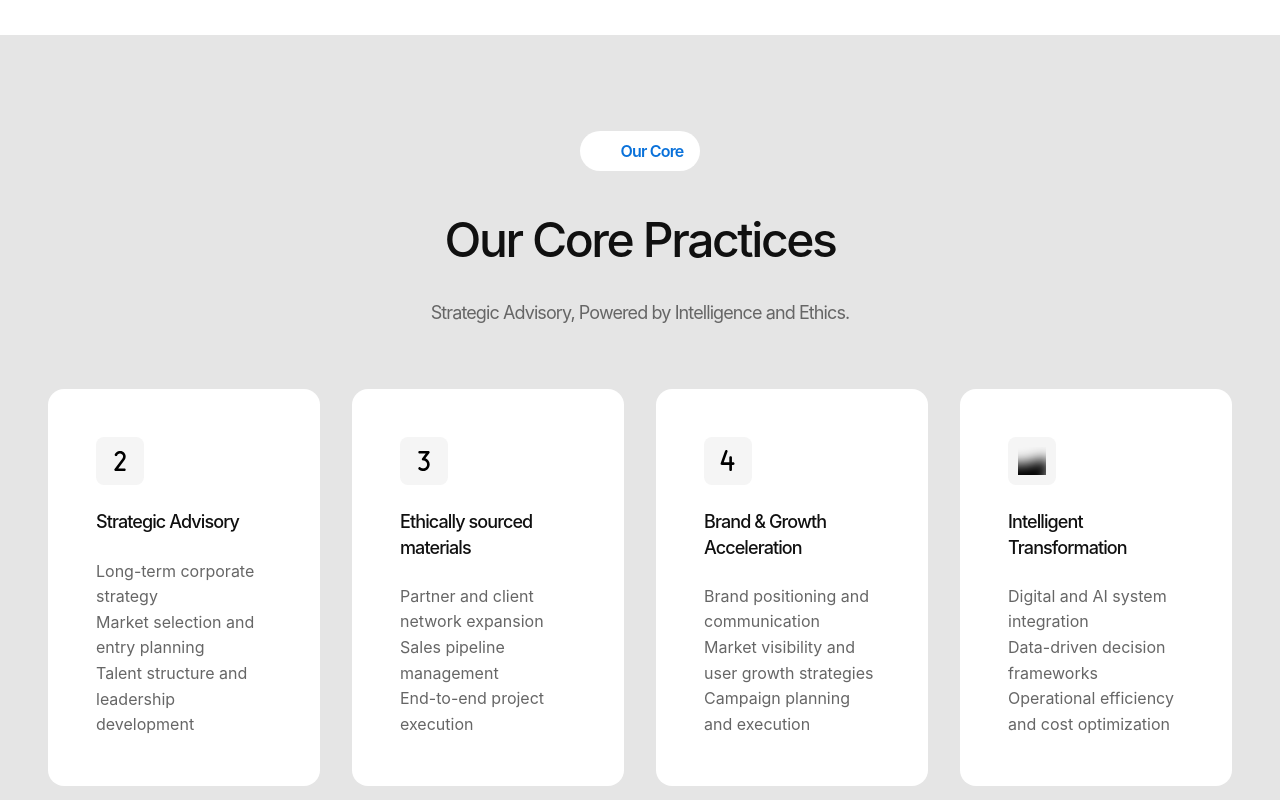
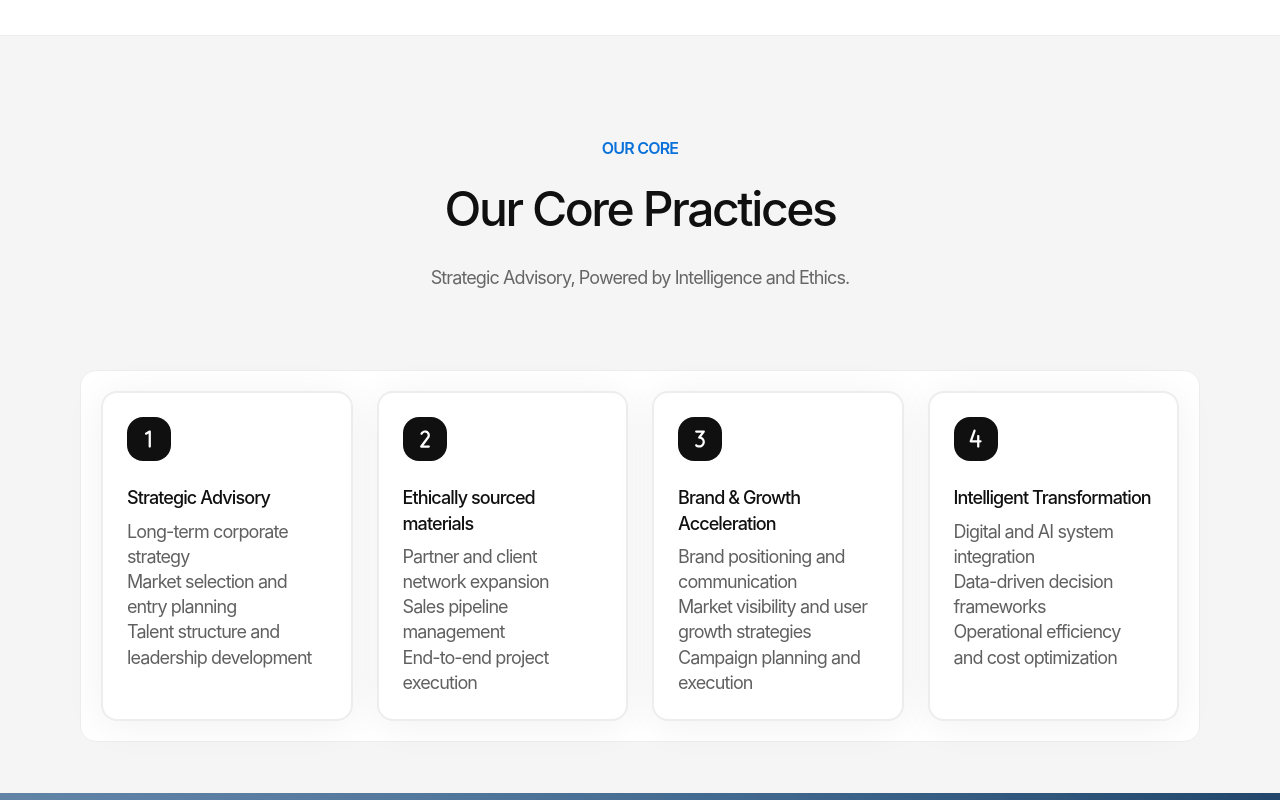
Before and after one commit to JuziHJH/convergence-tech, a plain HTML site: page index.html in a window 1280 px wide. Shown: the part 1700-2500 px from the top of the page. Drawn offline with Linux system fonts and the light colour scheme.

Commit message:
Update website design and add number icons

```diff
--- a/index.html
+++ b/index.html
@@ -103,67 +103,78 @@ Our consultants work closely with clients to define direction, unlock new market
         </div>
     </section>
 
-    <!-- Our Core Practices -->
+    <!-- Our Core - Based on Figma MCP node-id=4-97914 -->
     <section class="our-core" id="our-core">
+        <!-- Background Pattern - layout_93F1VZ -->
+        <div class="our-core-bg-pattern"></div>
+
+        <!-- Container - layout_6IQ2RL -->
+        <div class="our-core-container">
+            <!-- Section Header - layout_SWM0DZ -->
             <div class="section-header">
-            <div class="section-badge">
-                <img src="assets/CodeBubbyAssets/1_20703/42.svg" alt="Icon">
-                <span>Our Core</span>
-            </div>
+                <p class="section-label">OUR CORE</p>
+                <div class="section-header-content">
                     <h2 class="section-title">Our Core Practices</h2>
                     <p class="section-subtitle">Strategic Advisory, Powered by Intelligence and Ethics.</p>
                 </div>
+            </div>
+
+            <!-- Container - layout_UWDPC7 -->
+            <div class="steps-wrapper">
+                <!-- Steps - layout_ZG42HY -->
                 <div class="steps-container">
+                    <!-- Step 1 - layout_8R1G1L -->
                     <div class="step" data-step="1">
+                        <!-- Background Pattern (shown on hover) -->
+                        <div class="step-bg-pattern"></div>
+
+                        <!-- Arrow Container_1 - layout_HY096N -->
+                        <div class="step-number">
+                            <img src="assets/number-one.svg" alt="1">
+                        </div>
+
+                        <!-- Frame 107 - layout_FNB3CA -->
                         <div class="step-content">
-                    <div class="step-icon">
-                        <img src="assets/CodeBubbyAssets/1_20703/43.svg" alt="Strategy Icon">
-                    </div>
                             <h3 class="step-title">Strategic Advisory</h3>
-                    <p class="step-description">
-                        Long-term corporate strategy<br>
-                        Market selection and entry planning<br>
-                        Talent structure and leadership development
-                    </p>
+                            <p class="step-description">Long-term corporate strategy<br>Market selection and entry planning<br>Talent structure and leadership development</p>
                         </div>
                     </div>
+
+                    <!-- Step 2 -->
                     <div class="step" data-step="2">
+                        <div class="step-bg-pattern"></div>
+                        <div class="step-number">
+                            <img src="assets/number-two.svg" alt="2">
+                        </div>
                         <div class="step-content">
-                    <div class="step-icon">
-                        <img src="assets/CodeBubbyAssets/1_20703/44.svg" alt="Markets Icon">
-                    </div>
                             <h3 class="step-title">Ethically sourced materials</h3>
-                    <p class="step-description">
-                        Partner and client network expansion<br>
-                        Sales pipeline management<br>
-                        End-to-end project execution
-                    </p>
+                            <p class="step-description">Partner and client network expansion<br>Sales pipeline management<br>End-to-end project execution</p>
                         </div>
                     </div>
+
+                    <!-- Step 3 -->
                     <div class="step" data-step="3">
+                        <div class="step-bg-pattern"></div>
+                        <div class="step-number">
+                            <img src="assets/number-three.svg" alt="3">
+                        </div>
                         <div class="step-content">
-                    <div class="step-icon">
-                        <img src="assets/CodeBubbyAssets/1_20703/45.svg" alt="Experience Icon">
-                    </div>
                             <h3 class="step-title">Brand & Growth Acceleration</h3>
-                    <p class="step-description">
-                        Brand positioning and communication<br>
-                        Market visibility and user growth strategies<br>
-                        Campaign planning and execution
-                    </p>
+                            <p class="step-description">Brand positioning and communication<br>Market visibility and user growth strategies<br>Campaign planning and execution</p>
                         </div>
                     </div>
+
+                    <!-- Step 4 -->
                     <div class="step" data-step="4">
+                        <div class="step-bg-pattern"></div>
+                        <div class="step-number">
+                            <img src="assets/number-four.svg" alt="4">
+                        </div>
                         <div class="step-content">
-                    <div class="step-icon">
-                        <img src="assets/CodeBubbyAssets/1_20703/46.svg" alt="Data Icon">
+                            <h3 class="step-title">Intelligent Transformation</h3>
+                            <p class="step-description">Digital and AI system integration<br>Data-driven decision frameworks<br>Operational efficiency and cost optimization</p>
                         </div>
-                    <h3 class="step-title">Intelligent Transformation</h3>
-                    <p class="step-description">
-                        Digital and AI system integration<br>
-                        Data-driven decision frameworks<br>
-                        Operational efficiency and cost optimization
-                    </p>
+                    </div>
                 </div>
             </div>
         </div>
--- a/styles.css
+++ b/styles.css
@@ -616,156 +616,270 @@ html {
 }
 
 /* Our Core Practices */
+/* Our Core - Based on Figma MCP node-id=4-97914 */
+/* Our Core - layout_MSKL09 */
 .our-core {
-    padding: var(--spacing-xxxl) var(--spacing-xl);
-    background: #E5E5E5; /* Neutral/20 from Figma */
-}
-
+    /* Auto layout */
+    display: flex;
+    flex-direction: column;
+    align-self: stretch;
+    gap: 4px;
+    padding: 100px 80px;
+
+    /* Sizing */
+    height: 758px;
+
+    /* Fill & Stroke */
+    background: #F5F5F5; /* Neutral/20 */
+    border-top: 1px solid #EDEDED;
+    border-bottom: 0px;
+
+    position: relative;
+    overflow: hidden;
+}
+
+/* Background Pattern - layout_93F1VZ */
+.our-core-bg-pattern {
+    position: absolute;
+    left: -50px;
+    top: -24.2px;
+    width: 1540px;
+
+    display: flex;
+    flex-direction: row;
+    justify-content: center;
+    flex-wrap: wrap;
+
+    opacity: 0.06; /* opacity from MCP: 0.05999999865889549 */
+    background-image: radial-gradient(circle, #101010 1px, transparent 1px);
+    background-size: 38.4px 38.4px;
+    pointer-events: none;
+    z-index: 0;
+}
+
+/* Container - layout_6IQ2RL */
+.our-core-container {
+    display: flex;
+    flex-direction: column;
+    align-items: center;
+    align-self: stretch;
+    gap: 80px;
+
+    position: relative;
+    z-index: 1;
+}
+
+/* Section Header - layout_SWM0DZ */
 .section-header {
-    text-align: center;
-    margin-bottom: var(--spacing-xxl);
-    display: flex;
-    flex-direction: column;
-    align-items: center;
-    gap: var(--spacing-sm);
-}
-
-.section-badge {
-    display: inline-flex;
-    align-items: center;
-    gap: var(--spacing-xs);
-    background: var(--color-white);
-    padding: 8px 16px;
-    border-radius: 100px;
-    /* Inter/Body/Large/16/Semibold from Figma */
+    display: flex;
+    flex-direction: column;
+    align-items: center;
+    gap: 20px;
+    width: 836px;
+}
+
+/* Label - style_W3LZNY */
+.section-label {
     font-family: Inter, -apple-system, BlinkMacSystemFont, 'Segoe UI', sans-serif;
     font-weight: 600;
     font-size: 16px;
     line-height: 1.5em;
     letter-spacing: -0.05em;
+    text-transform: uppercase;
+    text-align: center;
     color: #0971DA; /* Primary/Main */
-    margin-bottom: var(--spacing-md);
-}
-
-.section-badge img {
-    width: 16px;
-    height: 16px;
-}
-
+    margin: 0;
+}
+
+/* Container - layout_415YA1 */
+.section-header-content {
+    display: flex;
+    flex-direction: column;
+    align-self: stretch;
+    gap: 12px;
+}
+
+/* Title - Inter/Heading/H2/48/Medium */
 .section-title {
-    /* Inter/Heading/H2/48/Medium from Figma */
     font-family: Inter, -apple-system, BlinkMacSystemFont, 'Segoe UI', sans-serif;
     font-weight: 500;
     font-size: 48px;
-    line-height: 1.2em;
-    letter-spacing: -0.05em;
+    line-height: 1.2em; /* 1.2000000476837158em */
+    letter-spacing: -0.05em;
+    text-align: center;
     color: #101010; /* Neutral/100 */
-}
-
+    margin: 0;
+}
+
+/* Description - Inter/Heading/H6/18/Regular */
 .section-subtitle {
-    /* Inter/Heading/H6/18/Regular from Figma */
     font-family: Inter, -apple-system, BlinkMacSystemFont, 'Segoe UI', sans-serif;
     font-weight: 400;
     font-size: 18px;
-    line-height: 1.4em;
-    letter-spacing: -0.05em;
-    color: #666666; /* Neutral/60 */
-    margin-top: var(--spacing-sm);
-}
-
+    line-height: 1.4em; /* 1.3999999364217122em */
+    letter-spacing: -0.05em;
+    text-align: center;
+    color: #878787; /* Neutral/60 */
+    margin: 0;
+}
+
+/* Container - layout_UWDPC7 */
+.steps-wrapper {
+    display: flex;
+    flex-direction: column;
+    align-self: stretch;
+    gap: 24px;
+    padding: 20px;
+
+    background: #FFFFFF; /* Neutral/10 */
+    border: 0.9px solid #EDEDED; /* Neutral/30 */
+    border-radius: 16px;
+}
+
+/* Steps - layout_ZG42HY */
 .steps-container {
-    max-width: 1440px;
-    margin: 0 auto;
-    display: grid;
-    grid-template-columns: repeat(4, 1fr);
-    gap: var(--spacing-lg);
-}
-
+    display: flex;
+    flex-direction: row;
+    justify-content: stretch;
+    align-items: stretch;
+    align-self: stretch;
+    gap: 24px;
+}
+
+/* Step - layout_8R1G1L */
 .step {
-    background: var(--color-white);
-    border-radius: var(--radius-lg);
-    padding: var(--spacing-xl);
-    transition: all var(--transition-medium);
-    cursor: pointer;
+    /* Auto layout */
+    display: flex;
+    flex-direction: column;
+    align-self: stretch;
+    gap: 24px;
+    padding: 24px;
+
+    /* Fill & Stroke */
+    background: #FFFFFF; /* Neutral/10 */
+    border: 2px solid #EDEDED; /* Neutral/30 */
+    border-radius: 16px;
+
+    /* Effects */
+    box-shadow: 0px 4px 40px 0px rgba(0, 0, 0, 0.06); /* Shadow */
+
+    flex: 1;
     position: relative;
     overflow: hidden;
-}
-
-.step::before {
-    content: '';
+    transition: all 0.3s ease;
+    cursor: pointer;
+}
+
+/* Step Hover State - State=Hover fills: Neutral/100 strokes: Neutral/80 */
+.step:hover {
+    background: #101010; /* Neutral/100 */
+    border-color: #383838; /* Neutral/80 */
+}
+
+/* Background Pattern (shown on hover) - layout_GSRPF9 */
+.step-bg-pattern {
     position: absolute;
-    top: 0;
-    left: 0;
-    right: 0;
-    bottom: 0;
-    background: var(--color-dark);
+    left: -35px;
+    top: -23px;
+    width: 362px;
+
+    display: flex;
+    flex-direction: row;
+    justify-content: center;
+    flex-wrap: wrap;
+
     opacity: 0;
-    transition: opacity var(--transition-medium);
+    background-image: radial-gradient(circle, #FFFFFF 1px, transparent 1px);
+    background-size: 38.4px 38.4px;
+    pointer-events: none;
+    transition: opacity 0.3s ease;
     z-index: 0;
 }
 
-.step:hover::before {
-    opacity: 1;
-}
-
-.step-content {
+.step:hover .step-bg-pattern {
+    opacity: 0.08; /* opacity from MCP: 0.07999999821186066 */
+}
+
+/* Arrow Container - layout_HY096N */
+.step-number {
+    /* Auto layout */
+    display: flex;
+    flex-direction: row;
+    justify-content: center;
+    align-items: center;
+    gap: 6px;
+    padding: 9px;
+
+    width: 44px;
+    height: 44px;
+
+    background: #101010; /* Neutral/100 for default */
+    border-radius: 16px;
+
     position: relative;
     z-index: 1;
-    display: flex;
-    flex-direction: column;
-    gap: var(--spacing-md);
-}
-
-.step-icon {
-    width: 48px;
-    height: 48px;
-    display: flex;
-    align-items: center;
-    justify-content: center;
-    background: var(--color-gray-light);
-    border-radius: var(--radius-sm);
-    transition: background var(--transition-medium);
-}
-
-.step:hover .step-icon {
-    background: rgba(255, 255, 255, 0.1);
-}
-
-.step-icon img {
-    width: 28px;
-    height: 28px;
-    filter: brightness(0);
-    transition: filter var(--transition-medium);
-}
-
-.step:hover .step-icon img {
-    filter: brightness(0) invert(1);
-}
-
+    transition: background 0.3s ease;
+}
+
+.step:hover .step-number {
+    background: #FFFFFF; /* Neutral/10 on hover */
+}
+
+/* NumberOne/Two/Three/Four - layout_0T9C64 */
+.step-number img {
+    width: 24px;
+    height: 24px;
+    filter: brightness(0) invert(1); /* White color for default */
+    transition: filter 0.3s ease;
+}
+
+.step:hover .step-number img {
+    filter: none; /* Original color on hover */
+}
+
+/* Frame 107 - layout_FNB3CA */
+.step-content {
+    display: flex;
+    flex-direction: column;
+    align-self: stretch;
+    gap: 8px;
+
+    position: relative;
+    z-index: 1;
+}
+
+/* Feature Title - Inter/Heading/H6/18/Medium */
 .step-title {
-    /* Inter/Heading/H6/18/Medium from Figma */
     font-family: Inter, -apple-system, BlinkMacSystemFont, 'Segoe UI', sans-serif;
     font-weight: 500;
     font-size: 18px;
-    line-height: 1.4em;
-    letter-spacing: -0.05em;
-    color: #101010;
-    transition: color var(--transition-medium);
+    line-height: 1.4em; /* 1.3999999364217122em */
+    letter-spacing: -0.05em;
+    text-align: left;
+    color: #101010; /* Neutral/100 */
+    margin: 0;
+    transition: color 0.3s ease;
 }
 
 .step:hover .step-title {
-    color: var(--color-white);
-}
-
+    color: #FFFFFF; /* Neutral/10 on hover */
+}
+
+/* Feature Description - Inter/Heading/H6/18/Regular */
 .step-description {
-    font-size: var(--font-size-base);
-    color: var(--color-gray-dark);
-    line-height: 1.6;
-    transition: color var(--transition-medium);
+    font-family: Inter, -apple-system, BlinkMacSystemFont, 'Segoe UI', sans-serif;
+    font-weight: 400;
+    font-size: 18px;
+    line-height: 1.4em; /* 1.3999999364217122em */
+    letter-spacing: -0.05em;
+    text-align: left;
+    color: #606060; /* Neutral/70 for default state */
+    margin: 0;
+    transition: color 0.3s ease;
 }
 
 .step:hover .step-description {
-    color: rgba(255, 255, 255, 0.8);
+    color: #C2C2C2; /* Neutral/50 on hover */
 }
 
 /* Why&Insight Section - Based on Figma MCP node-id=4-102566 */
@@ -1363,7 +1477,13 @@ html {
     }
 
     .steps-container {
-        grid-template-columns: repeat(2, 1fr);
+        flex-direction: row;
+        flex-wrap: wrap;
+    }
+
+    .step {
+        flex: 1 1 calc(50% - 12px);
+        min-width: 280px;
     }
 
     .why-card-container {
```
Also changed, not shown: assets/number-four.svg (added), assets/number-one.svg (added), assets/number-three.svg (added), assets/number-two.svg (added). Lines whose indentation alone changed are shown as unchanged.
